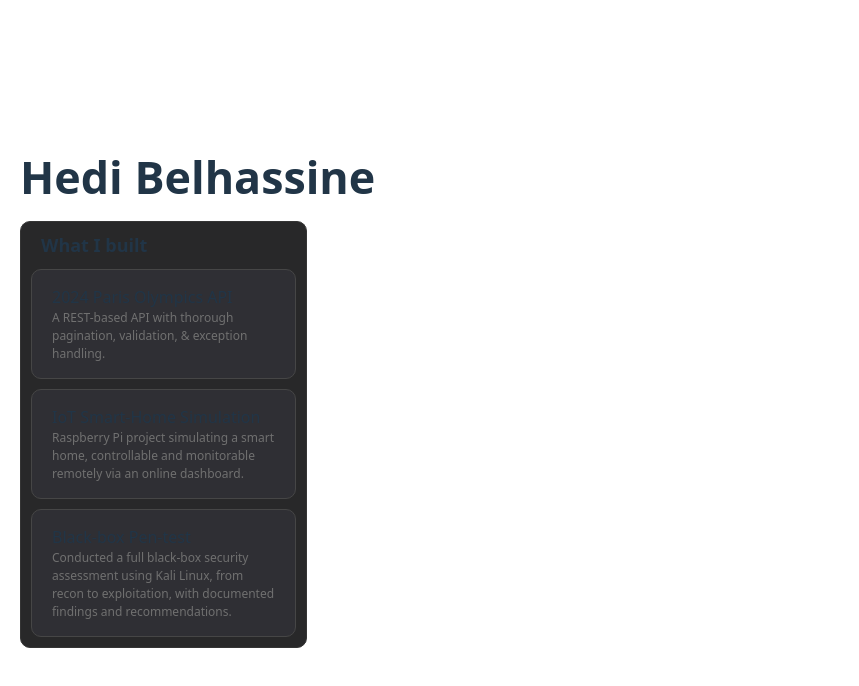
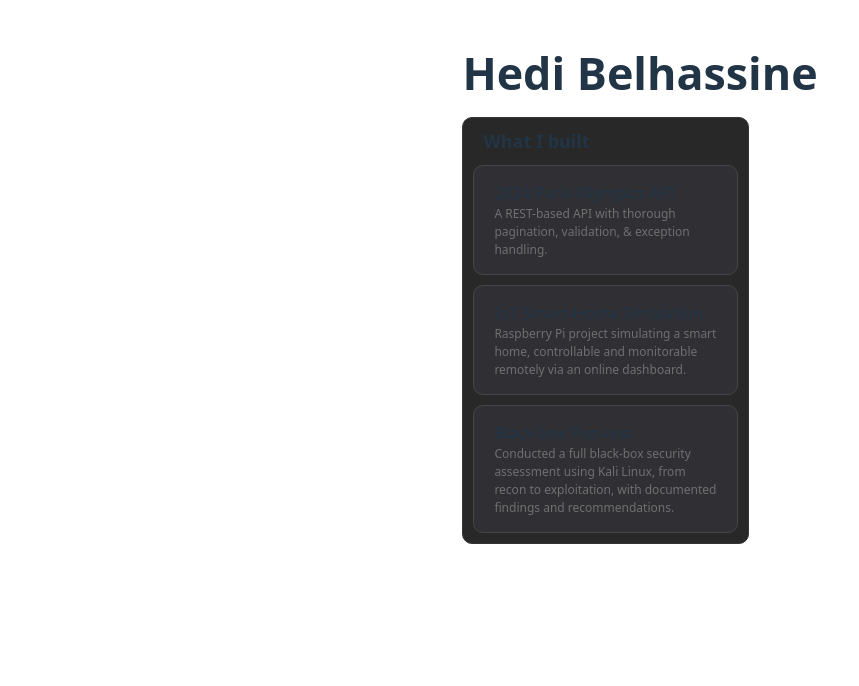
Before and after one commit to hedi3489/my-portfolio, a React (Vite) app: page / in a window 1280 px wide. Shown: the top 686 px of the page, without its empty margins (0-859 px from the left). Built offline with nearby package versions, Linux system fonts and the light colour scheme.

Commit message:
Updated projects

```diff
--- a/src/App.css
+++ b/src/App.css
@@ -3,6 +3,15 @@ html {
   font-size: 14px;
 }
 
+body {
+  max-width: 1100px;
+  margin: 0 auto;
+  padding: 2rem;
+
+  display: flex;
+  flex-direction: column;
+  align-items: center;
+}
 
 h1 {
   margin: 20px;
@@ -27,7 +36,7 @@ p {
 }
 
 .projects {
-  margin: 20px;
+  margin:20px;
   padding: 10px 0px 0px 0px;
   background-color: rgb(40, 40, 41);
   border: 1px solid rgb(53, 53, 53);
--- a/src/App.jsx
+++ b/src/App.jsx
@@ -8,7 +8,6 @@ function App() {
   return (
     <>
       <h1>Hedi Belhassine</h1>
-
       <Projects />
 
 
```
